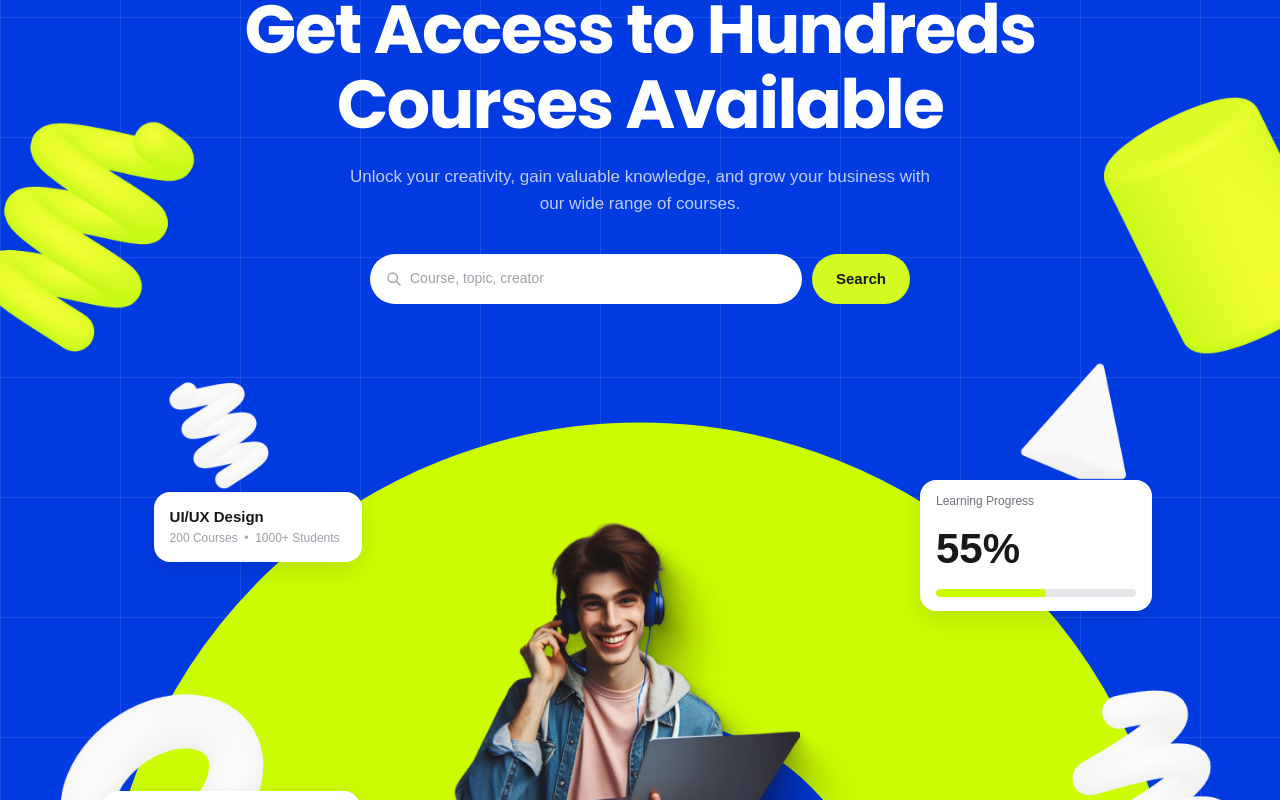
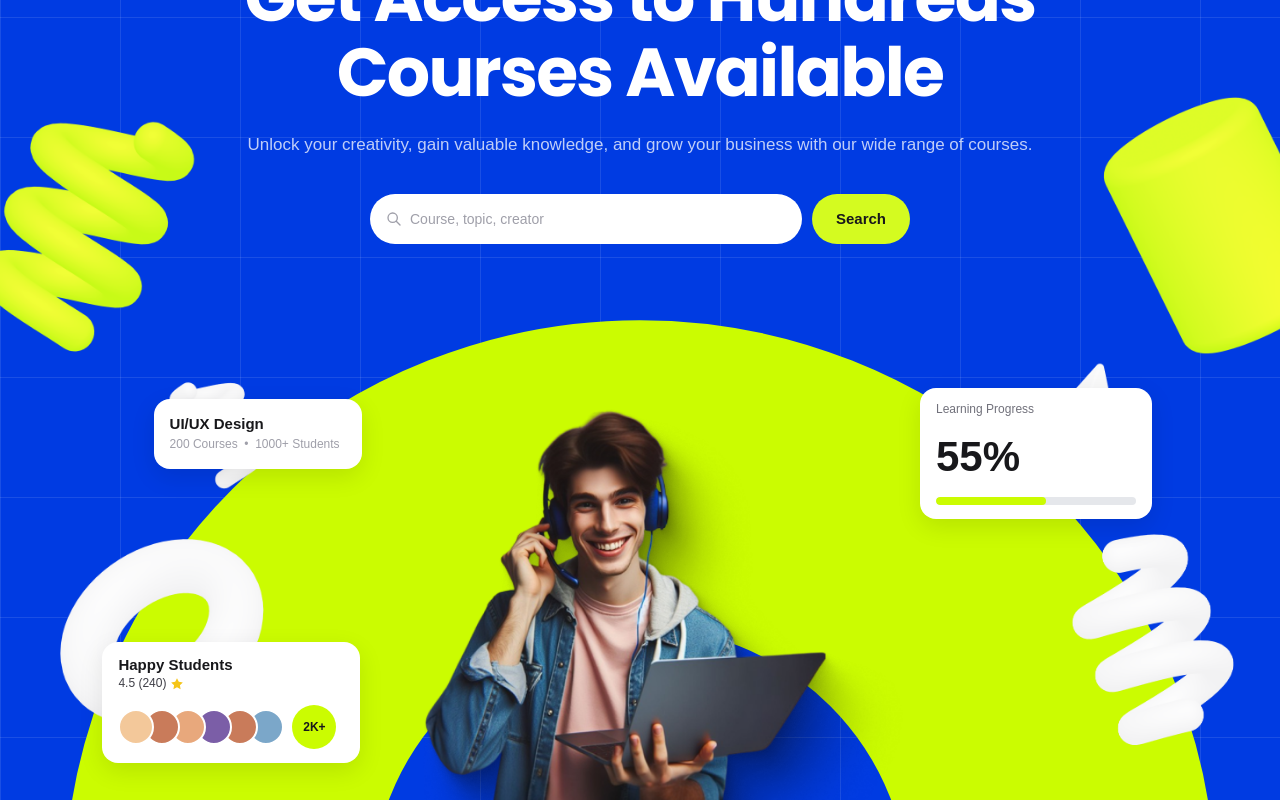
Before and after one commit to mdshaharulsiyam/byte_space, a Next.js app: page / in a window 1280 px wide. Shown: the part 200-1000 px from the top of the page. Built offline with nearby package versions, Linux system fonts and the light colour scheme; a web font is replaced by a local one.

Commit message:
hero section refine

```diff
--- a/componets/home/Hero.tsx
+++ b/componets/home/Hero.tsx
@@ -149,14 +149,14 @@ export default function Hero() {
         </div>
       </div>
 
-      <div className="container-custom relative z-40 flex flex-col items-center text-center pt-14 md:pt-20 lg:pt-24">
+      <div className="container-custom relative z-40 flex flex-col items-center text-center pt-10 md:pt-14 lg:pt-16">
         <h1 className="font-heading font-bold text-white text-[36px] sm:text-[52px] md:text-[60px] lg:text-[68px] leading-[1.1] tracking-tight max-w-[820px]">
           Get Access to Hundreds{" "}
           <br className="hidden sm:block" />
           Courses Available
         </h1>
 
-        <p className="font-body font-normal text-white/75 text-[15px] sm:text-[17px] max-w-[580px] mt-5 mb-9 leading-relaxed">
+        <p className="font-body font-normal text-white/75 text-[15px] sm:text-[17px] max-w-[880px] mt-5 mb-9 leading-relaxed">
           Unlock your creativity, gain valuable knowledge, and grow your
           business with our wide range of courses.
         </p>
@@ -199,19 +199,19 @@ export default function Hero() {
       </div>
 
       <div
-        className="relative w-full mt-10 md:mt-14 overflow-hidden"
-        style={{ height: "clamp(340px, 48vw, 600px)" }}
+        className="relative w-full mt-8 md:mt-10 overflow-hidden"
+        style={{ height: "clamp(320px, 44vw, 520px)" }}
       >
         <div
           className="absolute pointer-events-none z-10"
           style={{
             left: "50%",
             bottom: 0,
-            transform: "translateX(-50%) translateY(50%)",
-            width: "clamp(500px, 84vw, 1100px)",
+            transform: "translateX(-50%) translateY(58%)",
+            width: "clamp(560px, 90vw, 1240px)",
             aspectRatio: "1 / 1",
             borderRadius: "50%",
-            border: "clamp(70px, 23vw, 306px) solid #cbfc01",
+            border: "clamp(80px, 24vw, 340px) solid #cbfc01",
           }}
           aria-hidden="true"
         />
@@ -219,8 +219,8 @@ export default function Hero() {
         <div
           className="absolute left-1/2 bottom-0 pointer-events-none z-20"
           style={{
-            transform: "translateX(-50%)",
-            width: "clamp(200px, 38vw, 520px)",
+            transform: "translateX(-50%) translateY(21%)",
+            width: "clamp(260px, 44vw, 620px)",
           }}
         >
           <Image
@@ -228,7 +228,7 @@ export default function Hero() {
             alt="ByteSpace student"
             width={578}
             height={541}
-            className="w-full h-auto object-contain"
+            className="w-full h-auto object-contain block"
             priority
           />
         </div>
```
Also changed, not shown: 1 other file (tests, documents, lock files or other folders).
